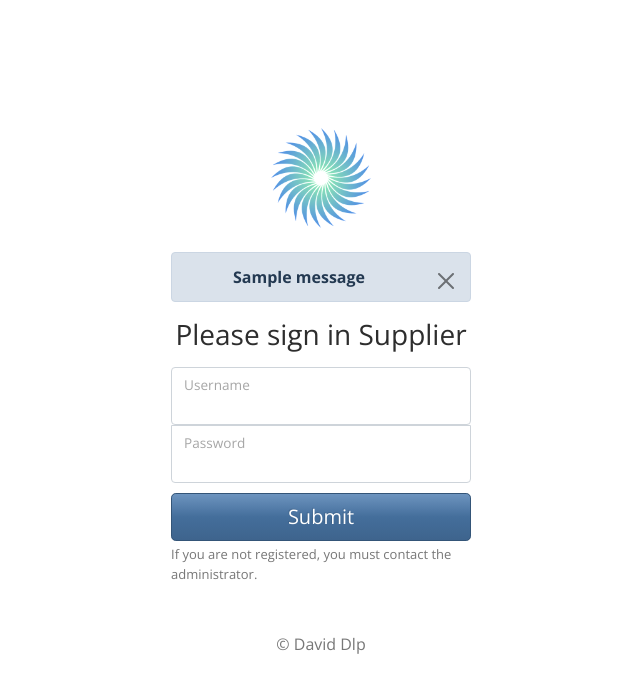
After one commit to DavidDlp/app_almacen_informatico, a Flask app: template templates/supplier/login.html in a window 1280 px wide. The commit adds this page. Shown: the top 693 px of the page, without its empty margins (319-959 px from the left). Run offline with Flask 2, Linux system fonts and the light colour scheme; the template is opened without the code that fills it, so the values that code supplies are empty, except form fields; tables that the repository leaves empty hold one stand-in row (values such as "Sample post"); one stand-in notice (Sample message) is shown; form fields are guessed from the names that the template uses; parts of the project's set-up code (start-up, migrations or seed data) failed here and were passed over; some libraries are stand-ins or nearby versions.

Commit message:
create login supplier and modified home title

```diff
--- /dev/null
+++ b/templates/supplier/login.html
@@ -0,0 +1,38 @@
+{% extends './base.html' %}
+<!--Custom CSS-->
+{% block customCss %}<link rel="stylesheet" href="{{ url_for('static', filename='css/login.css' )}}">{% endblock %}
+{% block title %}Login User{% endblock %}
+
+{% block body %}
+<main class="form-signin w-100 m-auto">
+  <form action="/login-supplier" method="POST" >
+    <img class="mb-4" src="{{ url_for('static', filename='image/logo.png' )}}" alt="logo" width="100" height="100">
+    {% with messages = get_flashed_messages() %}
+    {% if messages %}
+    {% for message in messages %}
+    <div class="alert alert-primary alert-dismissible" role="alert">
+      <strong>{{message}}</strong>
+      <button type="button" class="btn-close" data-bs-dismiss="alert" aria-label="Close" ></button>
+    </div>
+    {% endfor %}
+    {% endif %}
+    {% endwith %}
+    <h1 class="h3 mb-3 fw-normal">Please sign in Supplier</h1>
+    {{form.hidden_tag() }}
+    <div class="form-floating">
+      {{form.username (class="form-control")}}
+      <label >Username</label>
+    </div>
+    <div class="form-floating">
+      {{form.password (class="form-control")}}
+      <label for="floatingPassword">Password</label>
+    </div>
+    <div class="mt-2">
+      {{form.submit (class="w-100 btn btn-lg btn-primary")}}
+    </div>
+    <p class="mt-1 text-start register">
+      If you are not registered, you must contact the administrator.</p>
+    <p class="mt-5 mb-3 text-muted">&copy; David Dlp</p>
+  </form>
+</main>
+{% endblock %}
```
Also changed, not shown: models/suppliers.py (added, +34 -0 lines), templates/home.html (renamed from templates/index.html, +9 -0 lines), forms/forms.py (renamed from models/user/forms.py), models/users.py (renamed from models/user/users.py), templates/user/login.html (renamed from templates/login.html), templates/user/register.html (renamed from templates/register.html).
